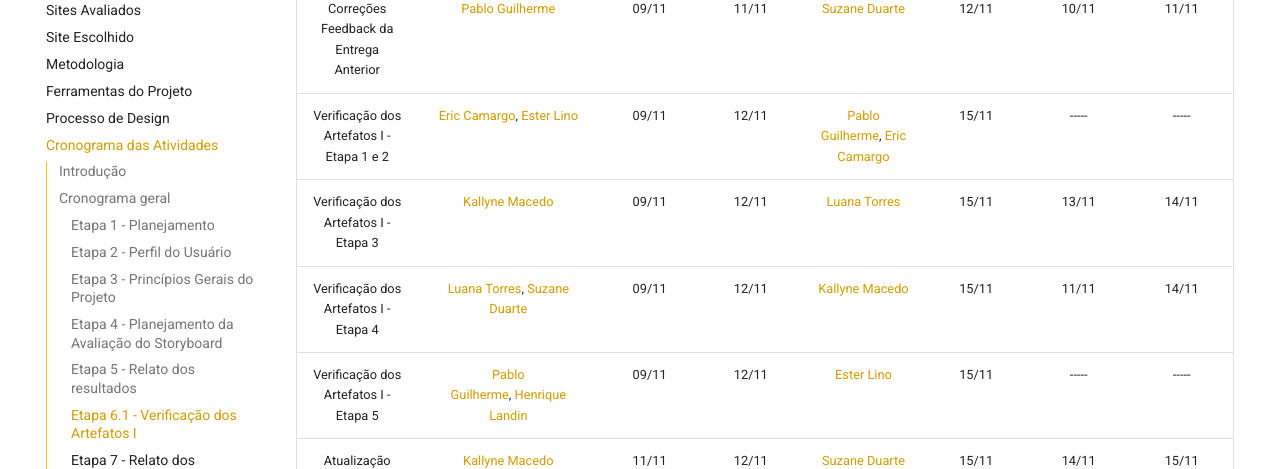
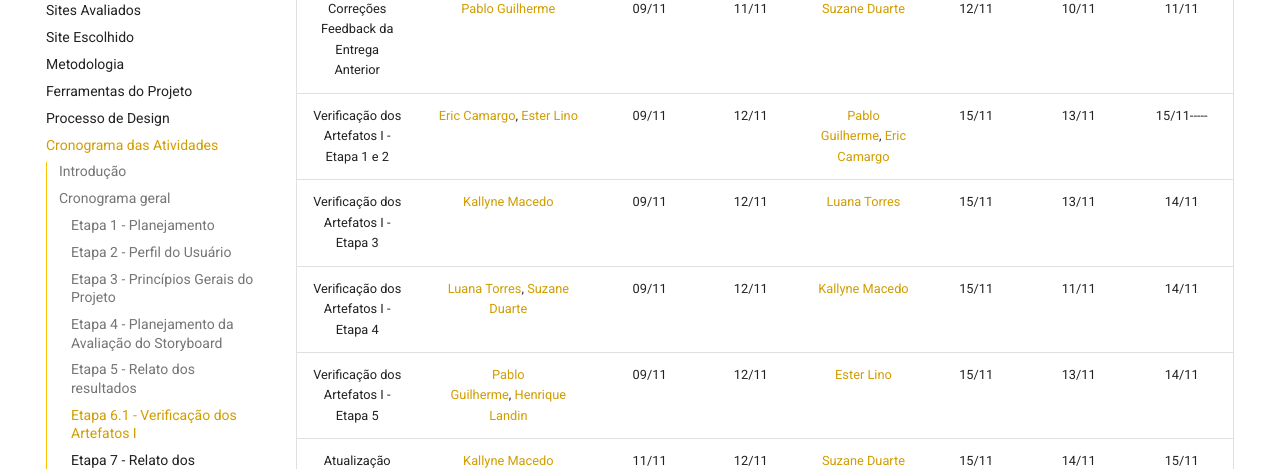
Before and after one commit to Interacao-Humano-Computador/2023.2-OnlineJudge, an MkDocs documentation site: the page built from docs/primeira-entrega/cronograma-atividades.md, in a window 1280 px wide and 900 px high, scrolled down 7380 px. Shown: the part 152-621 px from the top of the window. Built offline with MkDocs 1.6.1 and Material for MkDocs 9.7.7, drawn with Linux system fonts in a browser that asks for light colours.

Commit message:
yml etapa 3

```diff
--- a/docs/primeira-entrega/cronograma-atividades.md
+++ b/docs/primeira-entrega/cronograma-atividades.md
@@ -125,10 +125,10 @@
 | :-----------------------------------------: | :---------------------------------------------------------------------------------------------------------------------------------------------------------------------------------------------------------------------------------------------------------------------------------------------------------------------------------: | :-----------------------: | :-----------------------: | :-------------------------------------------------------------------------------------: | :------------------------: | :-------------------------------: | :---------------------------: |
 |              **Tarefa**              |                                                                                                                                                       **Responsáveis**                                                                                                                                                       | **Data de Início** | **Data de Entrega** |                                    **Revisor**                                    | **Data de Revisão** | **Início da Realização** | **Fim da Realização** |
 |  Correções Feedback da Entrega Anterior  |                                                                                                                                            [Pablo Guilherme](https://github.com/PabloGJBS)                                                                                                                                            |           09/11           |           11/11           |                      [Suzane Duarte](https://github.com/suzaneduarte)                      |           12/11           |               10/11               |             11/11             |
-| Verificação dos Artefatos I - Etapa 1 e 2 |                                                                                                                         [Eric Camargo](https://github.com/ericcs10), [Ester Lino](https://github.com/esteerlino)                                                                                                                         |           09/11           |           12/11           | [Pablo Guilherme](https://github.com/PabloGJBS), [Eric Camargo](https://github.com/ericcs10) |           15/11           |               -----               |             -----             |
+| Verificação dos Artefatos I - Etapa 1 e 2 |                                                                                                                         [Eric Camargo](https://github.com/ericcs10), [Ester Lino](https://github.com/esteerlino)                                                                                                                         |           09/11           |           12/11           | [Pablo Guilherme](https://github.com/PabloGJBS), [Eric Camargo](https://github.com/ericcs10) |           15/11           |               13/11               |          15/11-----          |
 |   Verificação dos Artefatos I - Etapa 3   |                                                                                                                                            [Kallyne Macedo](https://github.com/kalipassos)                                                                                                                                            |           09/11           |           12/11           |                      [Luana Torres](https://github.com/luanatorress)                      |           15/11           |               13/11               |             14/11             |
 |  Verificação dos Artefatos I - Etapa 4  |                                                                                                                    [Luana Torres](https://github.com/luanatorress), [Suzane Duarte](https://github.com/suzaneduarte)                                                                                                                    |           09/11           |           12/11           |                      [Kallyne Macedo](https://github.com/kalipassos)                      |           15/11           |               11/11               |             14/11             |
-|   Verificação dos Artefatos I - Etapa 5   |                                                                                                                   [Pablo Guilherme](https://github.com/PabloGJBS), [Henrique Landin](https://github.com/henriqtorresl)                                                                                                                   |           09/11           |           12/11           |                        [Ester Lino](https://github.com/esteerlino)                        |           15/11           |               -----               |             -----             |
+|   Verificação dos Artefatos I - Etapa 5   |                                                                                                                   [Pablo Guilherme](https://github.com/PabloGJBS), [Henrique Landin](https://github.com/henriqtorresl)                                                                                                                   |           09/11           |           12/11           |                        [Ester Lino](https://github.com/esteerlino)                        |           15/11           |               13/11               |             14/11             |
 |      Atualização das Páginas Fixas      |                                                                                                                                            [Kallyne Macedo](https://github.com/kalipassos)                                                                                                                                            |           11/11           |           12/11           |                      [Suzane Duarte](https://github.com/suzaneduarte)                      |           15/11           |               14/11               |             15/11             |
 |        Gravação da apresentação        | [Eric Camargo](https://github.com/ericcs10), [Ester Lino](https://github.com/esteerlino), [Henrique Landin](https://github.com/henriqtorresl), [Kallyne Macedo](https://github.com/kalipassos), [Luana Torres](https://github.com/luanatorress), [Pablo Guilherme](https://github.com/PabloGJBS), [Suzane Duarte](https://github.com/suzaneduarte) |           13/11           |           14/11           |                        [Ester Lino](https://github.com/esteerlino)                        |           15/11           |               15/11               |             15/11             |
 
--- a/mkdocs.yml
+++ b/mkdocs.yml
@@ -62,6 +62,12 @@ nav:
             - Perfil de Usuário: verificacao/grupo_8/etapa_2/verificacao-perfil-de-usuario.md
             - Personas: verificacao/grupo_8/etapa_2/verificacao-personas.md
             - Cenários: verificacao/grupo_8/etapa_2/verificacao-cenarios.md
+        - Etapa 3:
+            - Planejamento da Verificação da Etapa 3: verificacao/grupo_8/etapa_3/planejamento-verificacao.md
+            - Metas de Usabilidade: verificacao/grupo_8/etapa_3/verificacao-metas-de-usabilidade.md
+            - Características da Plataforma: verificacao/grupo_8/etapa_3/verificacao-caracteristicas-da-plataforma.md
+            - Princípios Gerais do Projeto: verificacao/grupo_8/etapa_3/verificacao-principios-gerais-do-projeto.md
+            - Guia de Estilo: verificacao/grupo_8/etapa_3/verificacao-guia-de-estilo.md
         - Etapa 4:
             - Planejamento da Verificação da Etapa 4: verificacao/grupo_8/etapa_4/planejamento-verificacao.md
             - Planejamento da Avaliação da Análise de Tarefas: verificacao/grupo_8/etapa_4/planejamento-analise-tarefas.md
```
